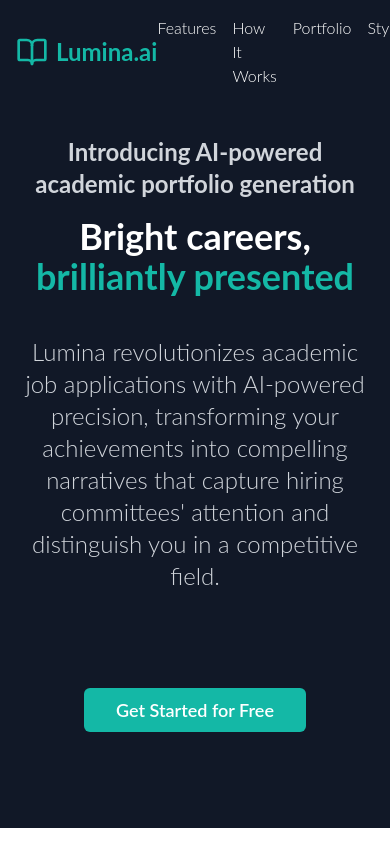
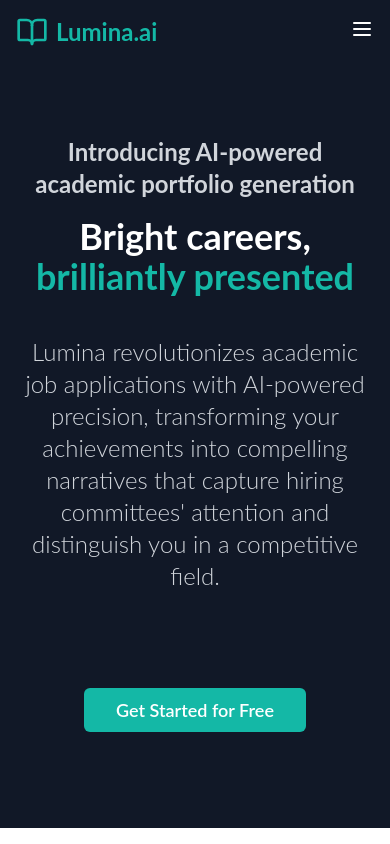
Before and after one commit to Naxus28/lumina.ai, a Next.js app: page / in a window 390 px wide. Shown: the top 844 px of the page. Built offline with nearby package versions, Linux system fonts and the light colour scheme.

Commit message:
Adjusts setting isScrolled

```diff
--- a/app/components/landing/Header.tsx
+++ b/app/components/landing/Header.tsx
@@ -1,7 +1,7 @@
 'use client';
 
 import React, { useState, useEffect } from 'react';
-import { BookOpen } from 'lucide-react';
+import { BookOpen, Menu, X } from 'lucide-react';
 
 const scrollToSection = (id: string) => {
 	const element = document.getElementById(id);
@@ -19,10 +19,11 @@ const scrollToSection = (id: string) => {
 
 export const Header: React.FC = () => {
 	const [isScrolled, setIsScrolled] = useState(false);
+	const [isMenuOpen, setIsMenuOpen] = useState(false);
 
 	useEffect(() => {
 		const handleScroll = () => {
-			setIsScrolled(window.scrollY > 50); // Adjust this value as needed
+			setIsScrolled(window.scrollY > 80); // Adjust this value as needed
 		};
 
 		window.addEventListener('scroll', handleScroll);
@@ -31,6 +32,12 @@ export const Header: React.FC = () => {
 			window.removeEventListener('scroll', handleScroll);
 		};
 	}, []);
+
+	const toggleMenu = () => {
+		setIsMenuOpen(!isMenuOpen);
+	};
+
+	const menuItems = ['features', 'how-it-works', 'portfolio', 'styles', 'document-management', 'pricing'];
 
 	return (
 		<header
@@ -42,9 +49,9 @@ export const Header: React.FC = () => {
 					<BookOpen className="h-8 w-8 text-teal-500" />
 					<span className="ml-2 text-2xl font-bold text-teal-500">Lumina.ai</span>
 				</div>
-				<nav>
+				<nav className="hidden md:block">
 					<ul className="flex space-x-4">
-						{['features', 'how-it-works', 'portfolio', 'styles', 'document-management', 'pricing'].map((item) => (
+						{menuItems.map((item) => (
 							<li key={item}>
 								<a
 									onClick={() => scrollToSection(item)}
@@ -59,7 +66,37 @@ export const Header: React.FC = () => {
 						))}
 					</ul>
 				</nav>
+				<div className="md:hidden">
+					<button
+						onClick={toggleMenu}
+						className={`${isScrolled ? 'text-gray-900' : 'text-white'} focus:outline-none`}
+					>
+						{isMenuOpen ? <X className="h-6 w-6" /> : <Menu className="h-6 w-6" />}
+					</button>
+				</div>
 			</div>
+			{isMenuOpen && (
+				<div className="md:hidden">
+					<ul className="px-2 pt-2 pb-3 space-y-1 sm:px-3">
+						{menuItems.map((item) => (
+							<li key={item}>
+								<a
+									onClick={() => {
+										scrollToSection(item);
+										setIsMenuOpen(false);
+									}}
+									className={`block px-3 py-2 rounded-md text-base font-medium ${isScrolled ? 'text-gray-900 hover:bg-gray-100' : 'text-white hover:bg-gray-700'} cursor-pointer`}
+								>
+									{item
+										.split('-')
+										.map((word) => word.charAt(0).toUpperCase() + word.slice(1))
+										.join(' ')}
+								</a>
+							</li>
+						))}
+					</ul>
+				</div>
+			)}
 		</header>
 	);
 };
```
